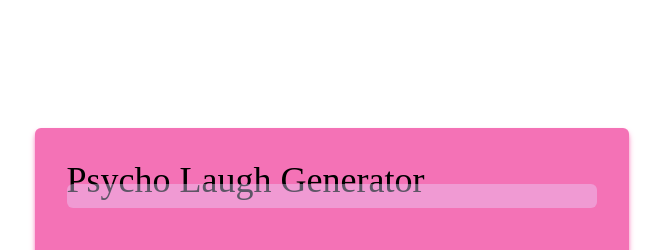
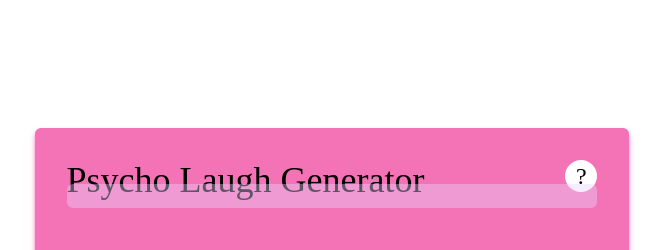
Before and after one commit to Zachiah/phsyco-laugh, a SvelteKit app: page / in a window 1280 px wide. Shown: the top 250 px of the page, without its empty margins (308-971 px from the left). Built offline with nearby package versions, Linux system fonts and the light colour scheme.

Commit message:
add help menu

```diff
--- a/src/routes/+page.svelte
+++ b/src/routes/+page.svelte
@@ -3,6 +3,7 @@
 
 	let laugh = '';
 	let alert = false;
+	let help = false;
 </script>
 
 <svelte:head>
@@ -14,9 +15,16 @@
 		class="mx-auto my-32 flex max-w-prose flex-col gap-4 rounded-md bg-pink-400 p-8 shadow-md shadow-pink-400"
 	>
 		<h1
-			class="relative font-cursive text-4xl after:absolute after:-bottom-2 after:left-0 after:h-6 after:w-full after:rounded-md after:bg-purple-200 after:opacity-40 after:content-['']"
+			class="relative flex font-cursive text-4xl after:absolute after:-bottom-2 after:left-0 after:h-6 after:w-full after:rounded-md after:bg-purple-200 after:opacity-40 after:content-['']"
 		>
 			Psycho Laugh Generator
+			<button
+				on:click={() => {
+					help = true;
+				}}
+				class="ml-auto flex h-8 w-8 items-center justify-center rounded-full bg-white text-2xl"
+				>?</button
+			>
 		</h1>
 		{#if laugh}
 			<button
@@ -66,3 +74,29 @@
 		Copied to clipboard
 	</div>
 {/if}
+
+{#if help}
+	<!-- svelte-ignore a11y-click-events-have-key-events -->
+	<!-- svelte-ignore a11y-no-static-element-interactions -->
+	<div
+		transition:fade
+		on:click={(e) => {
+			if (e.currentTarget === e.target) {
+				help = false;
+			}
+		}}
+		class="fixed bottom-0 left-0 right-0 top-0 z-40 flex flex-col items-center bg-black bg-opacity-40 p-4 pt-32"
+	>
+		<div class="w-full max-w-prose rounded-md bg-white p-4 flex flex-col gap-4">
+			<p class="bg-purple-200 rounded-md p-4">Click the button labeled "Generate ✨" to generate your randomized psycho laugh.</p>
+			<p class="bg-purple-200 rounded-md p-4">Click on the psycho laugh that was generated to copy it to clipboard</p>
+			<p class="bg-purple-200 rounded-md p-4">Click the "?" button to show this help</p>
+			<button
+				class="w-min ml-auto rounded-md bg-pink-400 px-4 py-2"
+				on:click={() => {
+					help = false;
+				}}>Close</button
+			>
+		</div>
+	</div>
+{/if}
```
